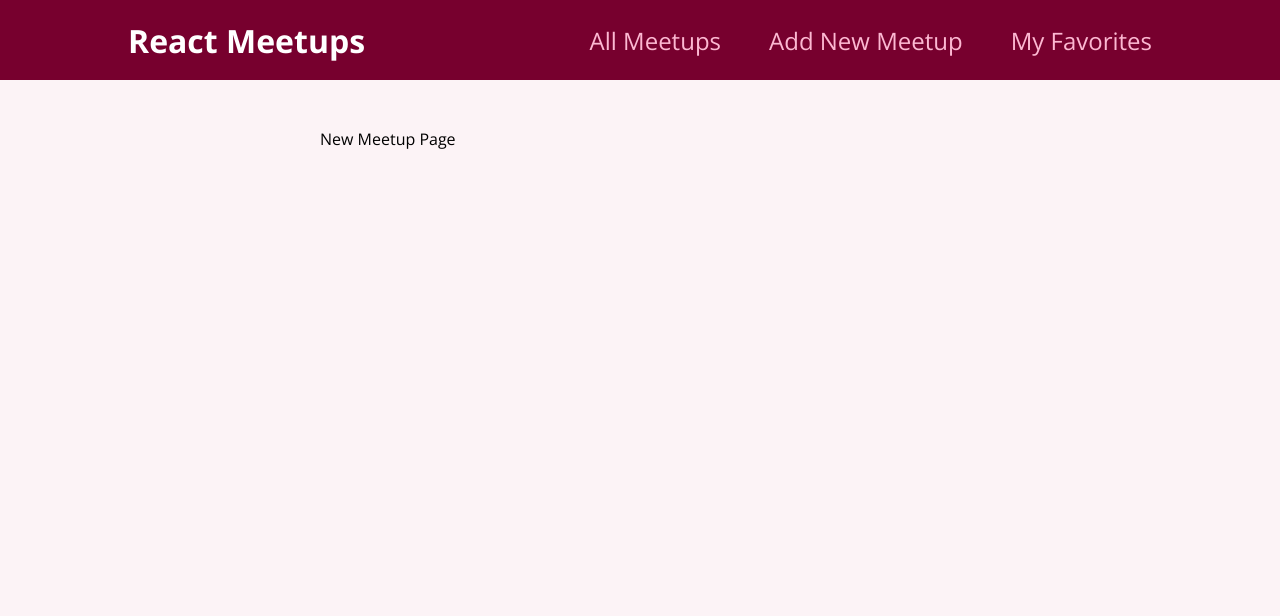
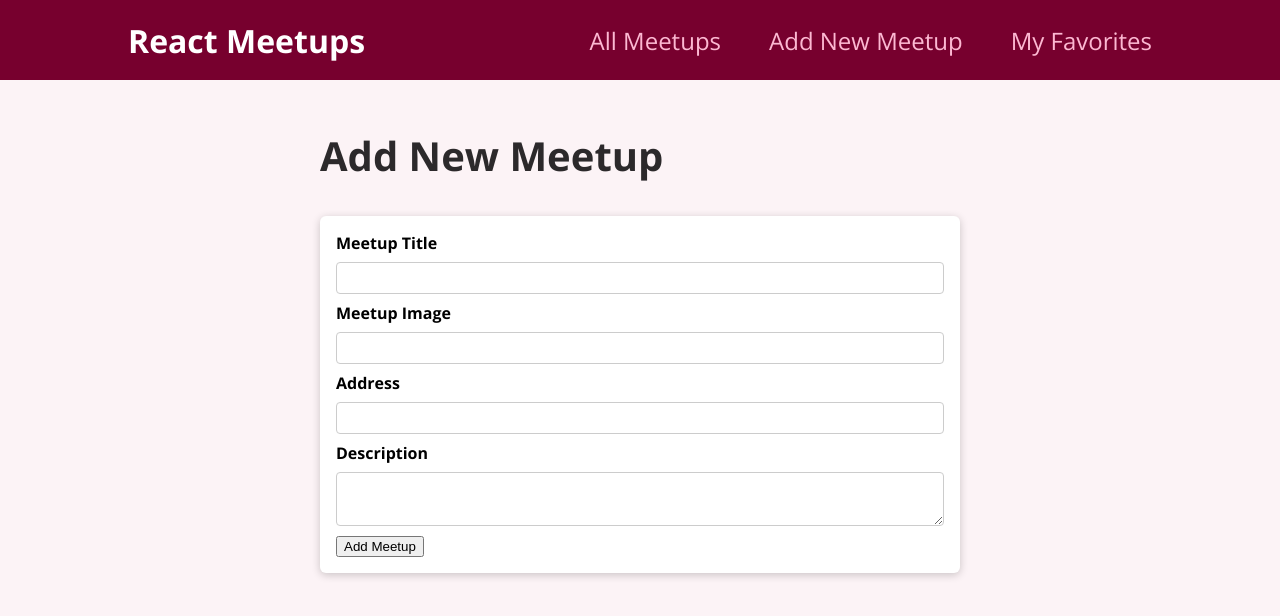
Before and after one commit to Viki90/my-react-app, a React (Create React App) app: page /new-meetup in a window 1280 px wide. Shown: the top 616 px of the page. Built offline with nearby package versions, Linux system fonts and the light colour scheme.

Commit message:
new meetup form

```diff
--- /dev/null
+++ b/src/components/meetups/NewMeetupForm.js
@@ -0,0 +1,30 @@
+import Card from '../ui/Card';
+import classes from './NewMeetupForm.module.css';
+
+function NewMeetupForm() {
+    return <Card>
+        <form className={classes.form}>
+            <div className={classes.control}>
+                <label htmlFor="title">Meetup Title</label>
+                <input type="text" required id="title" />
+            </div>
+             <div className={classes.control}>
+                <label htmlFor="image">Meetup Image</label>
+                <input type="url" required id="image" />
+            </div>
+             <div className={classes.control}>
+                <label htmlFor="address">Address</label>
+                <input type="text" required id="address" />
+            </div>
+             <div className={classes.control}>
+                <label htmlFor="description">Description</label>
+                <textarea id="description" required></textarea>
+            </div>
+            <div className={classes.action}>
+                <button>Add Meetup</button>
+            </div>
+        </form>
+    </Card>
+}
+
+export default NewMeetupForm;
--- /dev/null
+++ b/src/components/meetups/NewMeetupForm.module.css
@@ -0,0 +1,45 @@
+.form {
+  padding: 1rem;
+}
+
+.control {
+  margin-bottom: 0.5rem;
+}
+
+.control label {
+  display: block;
+  font-weight: bold;
+  margin-bottom: 0.5rem;
+}
+
+.control input,
+.control textarea {
+  display: block;
+  font: inherit;
+  border-radius: 4px;
+  border: 1px solid #ccc;
+  padding: 0.25rem;
+  width: 100%;
+}
+
+.actions {
+  margin-top: 1rem;
+  text-align: right;
+}
+
+.actions button {
+  font: inherit;
+  cursor: pointer;
+  background-color: #77002e;
+  color: white;
+  padding: 0.5rem 1.5rem;
+  border: 1px solid #77002e;
+  border-radius: 4px;
+  font-weight: bold;
+}
+
+.actions button:hover,
+.actions button:active {
+  background-color: #a50e48;
+  border-color: #a50e48;
+}
--- a/src/pages/NewMeetup.js
+++ b/src/pages/NewMeetup.js
@@ -1,5 +1,12 @@
+import NewMeetupForm from "../components/meetups/NewMeetupForm";
+
 function NewMeetupPage() {
-    return <div>New Meetup Page</div>;
+    return (
+        <section>
+            <h1>Add New Meetup</h1>
+            <NewMeetupForm></NewMeetupForm>
+        </section>
+    );
 }
 
 export default NewMeetupPage;
```
